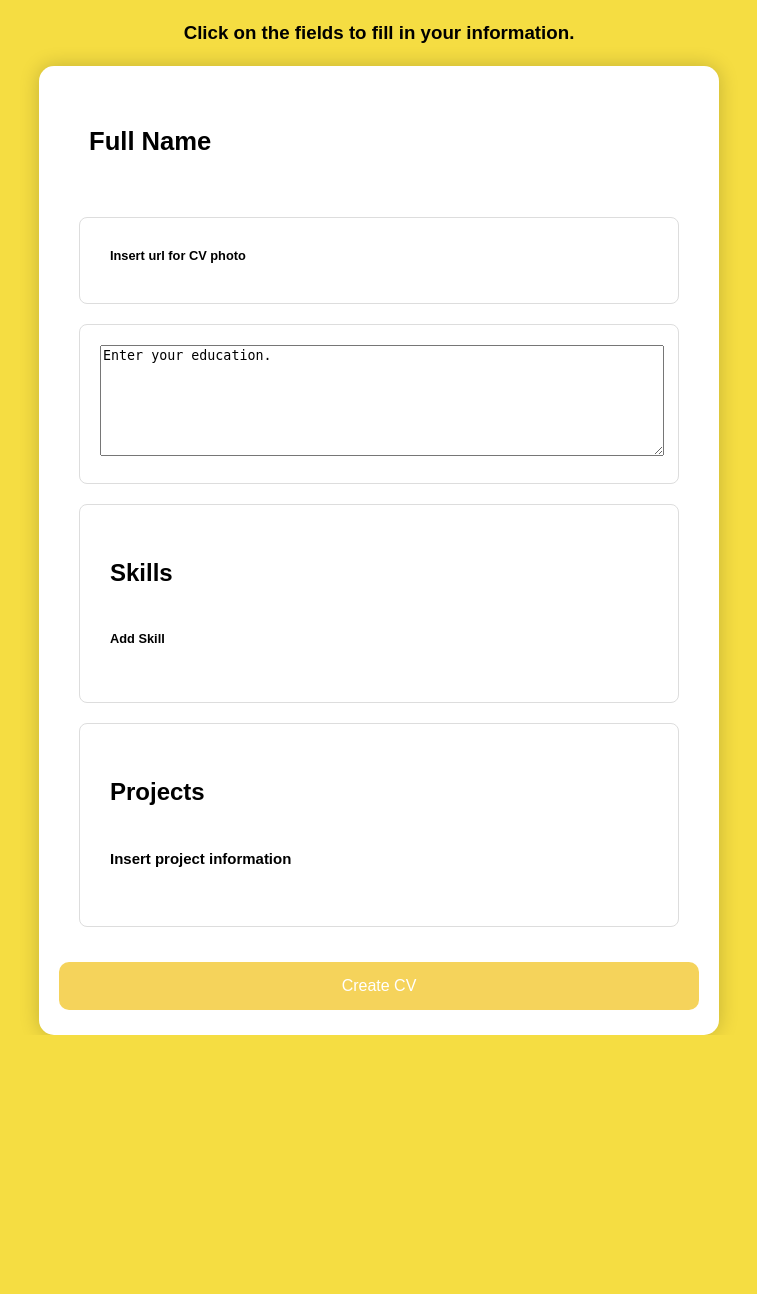
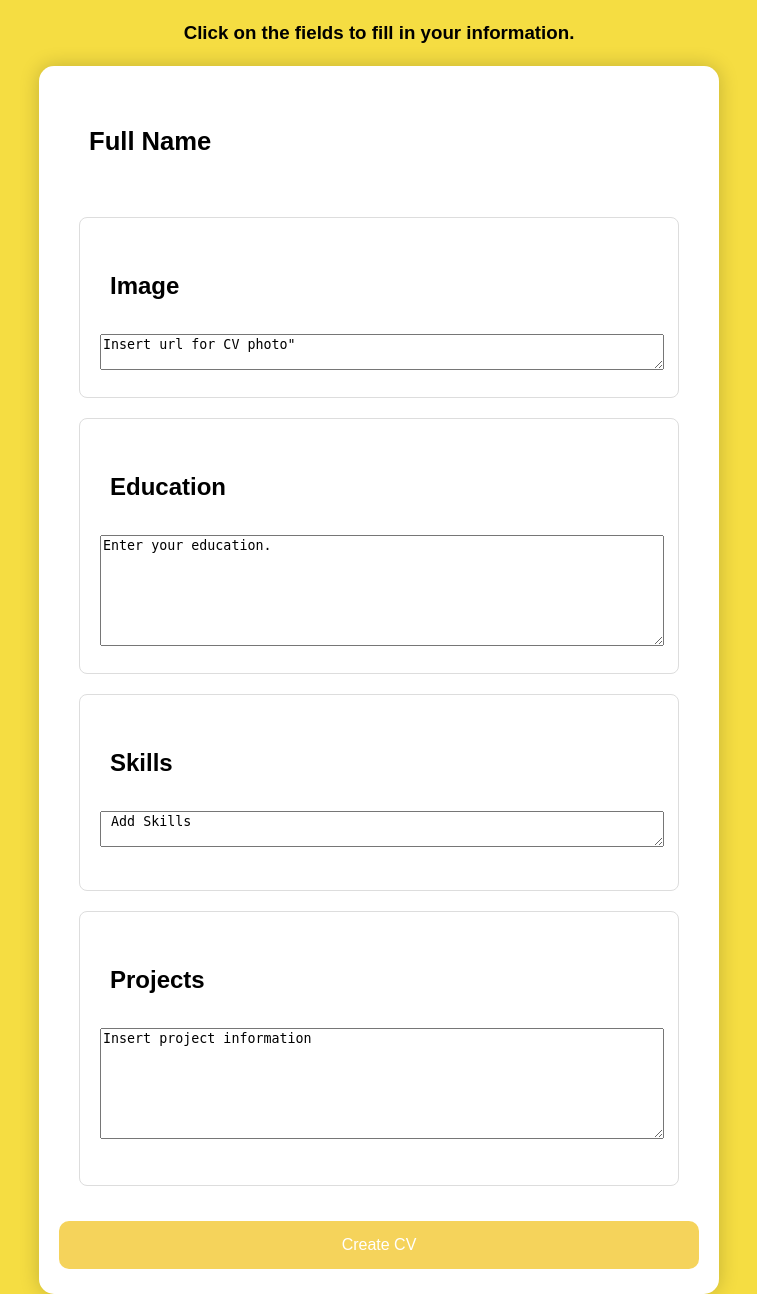
Before and after one commit to WipaBG/CV, a PHP site: page /views/create.php in a window 1280 px wide. Shown: the whole page, without its empty margins (261-1018 px from the left). Before the commit the page ends 1035 px from the top, so only its background shows below. Run offline with PHP 8.4, Linux system fonts and the light colour scheme.

Commit message:
Update create.php

```diff
--- a/views/create.php
+++ b/views/create.php
@@ -12,19 +12,21 @@
 	<body>
 	<h3>Click on the fields to fill in your information.</h3>
 	<form class="main" action="index.php?action=createCV" method= "POST">
+
 	 <h1 id="name">
 		<input type="text" id="nameInput" value="Full Name" name="name"></h1>
 	<section class="image" id="image" name="image">
-
-	<input type="text" id="image" value="Insert url for CV photo">
+	<h2>Image</h2>
+	<textarea type="text" id="image" >Insert url for CV photo"</textarea>
 	</section>
-    <section class="education" id="education" name="education">
-        <textarea id="bio" rows='7'>Enter your education.</textarea>
+    <section class="education" id="education" >
+	        <h2>Education</h2>
+        <textarea id="education" rows='7' name="education">Enter your education.</textarea>
     </section>
 
     <section id="skills">
         <h2>Skills</h2>
-		<input type='text' id='skill' value="Add Skill" name="skill"/>
+		<textarea type='text' id='skill' name="skill"> Add Skills </textarea>
 		<!- This input needs to process into a list of skills that both displays below and is added to the json->
 
 		<ul id='list'>
@@ -34,7 +36,7 @@
 
     <section id="projects">
 	<h2>Projects</h2>
-	<h3><input id="project" type="text" value="Insert project information" name="project"></h3>
+	<h3><textarea id="project" type="text"name="project" rows='7' >Insert project information</textarea></h3>
 
     </section>
 
```
